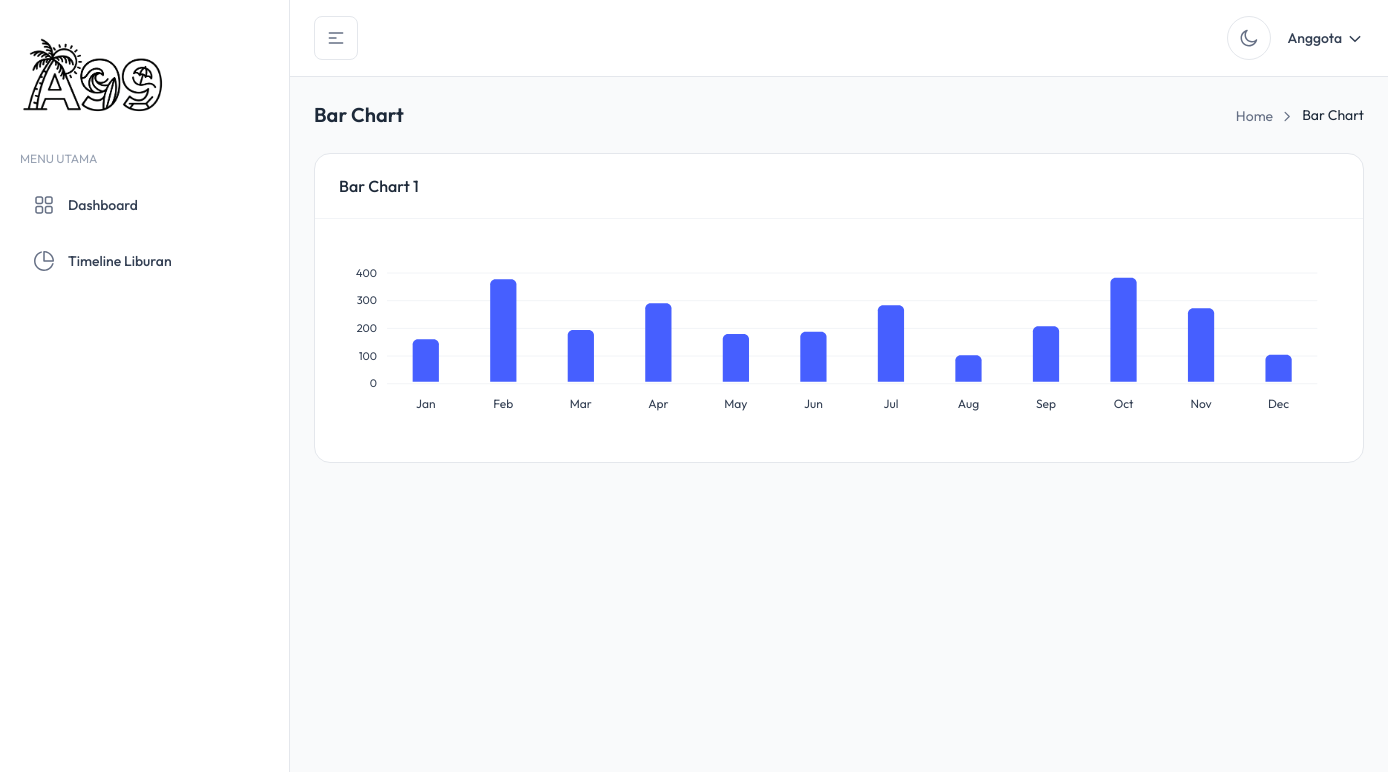
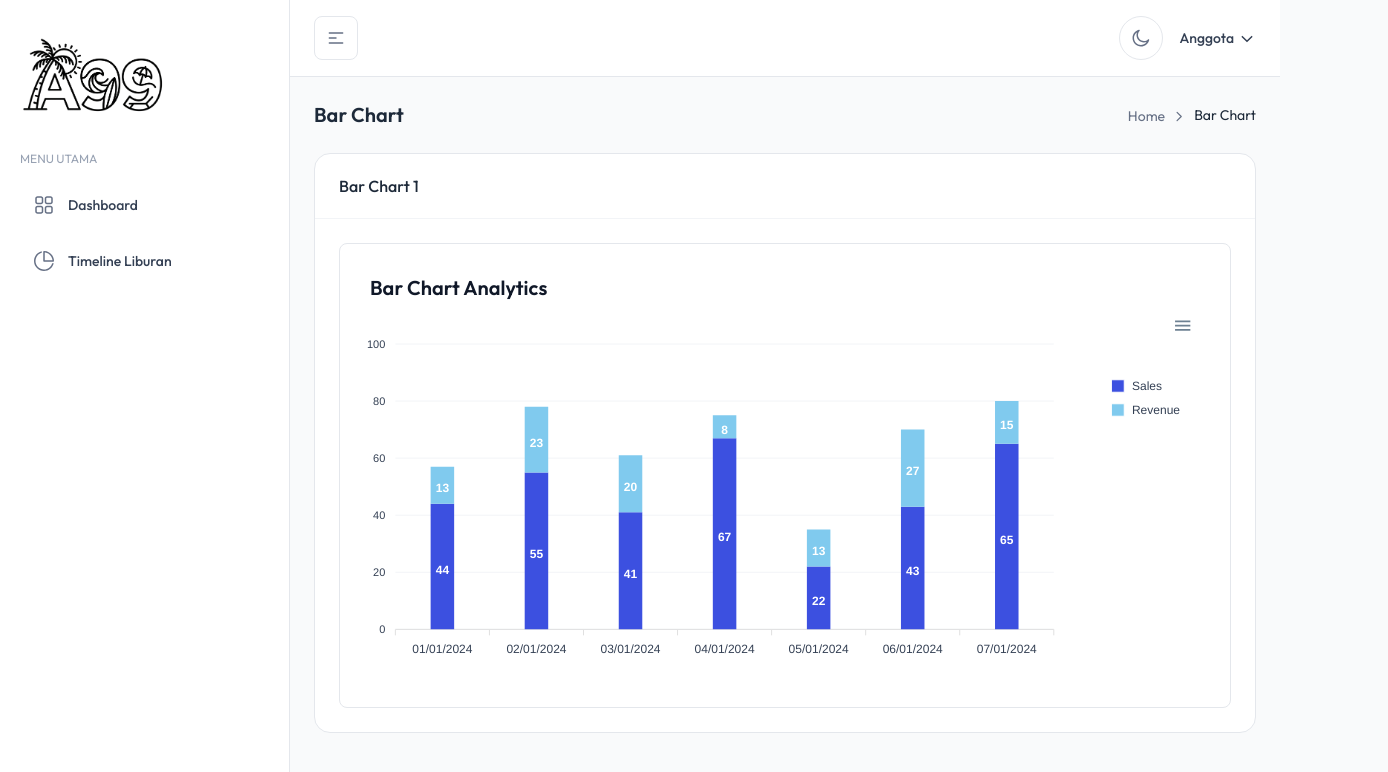
Before and after one commit to asharfrl/HolidayA99, a Next.js app: page /bar-chart in a window 1280 px wide. Shown: the top 772 px of the page, 1388 px wide, since content can reach past the window. Built offline with nearby package versions, Linux system fonts and the light colour scheme.

Commit message:
new push

```diff
--- a/next.config.ts
+++ b/next.config.ts
@@ -1,8 +1,7 @@
 import type { NextConfig } from "next";
 
 const nextConfig: NextConfig = {
-  // Matikan pemeriksaan Type dan Lint saat build produksi
-  // Ini PENTING agar deploy di Vercel tidak gagal karena error sintaks kecil
+  // Matikan pemeriksaan Type dan Lint saat build produksi untuk mencegah build gagal karena warning kecil
   eslint: {
     ignoreDuringBuilds: true,
   },
@@ -10,6 +9,7 @@ const nextConfig: NextConfig = {
     ignoreBuildErrors: true,
   },
 
+  // Konfigurasi webpack untuk SVG tetap dipertahankan
   webpack(config) {
     config.module.rules.push({
       test: /\.svg$/,
@@ -18,16 +18,7 @@ const nextConfig: NextConfig = {
     return config;
   },
 
-  experimental: {
-    turbo: {
-      rules: {
-        "*.svg": {
-          loaders: ["@svgr/webpack"],
-          as: "*.js",
-        },
-      },
-    },
-  },
+  // Hapus blok 'experimental' yang berisi 'turbo' karena menyebabkan error di versi ini
 };
 
 export default nextConfig;
--- a/src/components/charts/bar/BarChartOne.tsx
+++ b/src/components/charts/bar/BarChartOne.tsx
@@ -1,110 +1,110 @@
 "use client";
-import React from "react";
+import React, { useState } from "react";
+import { ApexOptions } from "apexcharts";
+import dynamic from "next/dynamic";
 
-import { ApexOptions } from "apexcharts";
-
-import dynamic from "next/dynamic";
-// Dynamically import the ReactApexChart component
+// PENTING: Import ReactApexChart secara dinamis dengan ssr: false
+// Ini memperbaiki error "Element type is invalid" saat build
 const ReactApexChart = dynamic(() => import("react-apexcharts"), {
   ssr: false,
 });
 
-export default function BarChartOne() {
-  const options: ApexOptions = {
-    colors: ["#465fff"],
+const BarChartOne: React.FC = () => {
+  const [series] = useState([
+    {
+      name: "Sales",
+      data: [44, 55, 41, 67, 22, 43, 65],
+    },
+    {
+      name: "Revenue",
+      data: [13, 23, 20, 8, 13, 27, 15],
+    },
+  ]);
+
+  const [options] = useState<ApexOptions>({
     chart: {
-      fontFamily: "Outfit, sans-serif",
       type: "bar",
-      height: 180,
+      height: 350,
+      stacked: true,
       toolbar: {
-        show: false,
+        show: true,
+      },
+      zoom: {
+        enabled: true,
       },
     },
+    responsive: [
+      {
+        breakpoint: 480,
+        options: {
+          legend: {
+            position: "bottom",
+            offsetX: -10,
+            offsetY: 0,
+          },
+        },
+      },
+    ],
     plotOptions: {
       bar: {
         horizontal: false,
-        columnWidth: "39%",
-        borderRadius: 5,
-        borderRadiusApplication: "end",
+        borderRadius: 0,
+        columnWidth: "25%",
+        dataLabels: {
+          total: {
+            enabled: false,
+            style: {
+              fontSize: "13px",
+              fontWeight: 900,
             },
           },
-    dataLabels: {
-      enabled: false,
         },
-    stroke: {
-      show: true,
-      width: 4,
-      colors: ["transparent"],
+      },
     },
     xaxis: {
+      type: "category",
       categories: [
-        "Jan",
-        "Feb",
-        "Mar",
-        "Apr",
-        "May",
-        "Jun",
-        "Jul",
-        "Aug",
-        "Sep",
-        "Oct",
-        "Nov",
-        "Dec",
+        "01/01/2024",
+        "02/01/2024",
+        "03/01/2024",
+        "04/01/2024",
+        "05/01/2024",
+        "06/01/2024",
+        "07/01/2024",
       ],
-      axisBorder: {
-        show: false,
-      },
-      axisTicks: {
-        show: false,
-      },
     },
     legend: {
-      show: true,
-      position: "top",
-      horizontalAlign: "left",
-      fontFamily: "Outfit",
-    },
-    yaxis: {
-      title: {
-        text: undefined,
-      },
-    },
-    grid: {
-      yaxis: {
-        lines: {
-          show: true,
-        },
-      },
+      position: "right",
+      offsetY: 40,
     },
     fill: {
       opacity: 1,
     },
+    colors: ["#3C50E0", "#80CAEE"], // Sesuaikan warna dengan tema Anda
+  });
 
-    tooltip: {
-      x: {
-        show: false,
-      },
-      y: {
-        formatter: (val: number) => `${val}`,
-      },
-    },
-  };
-  const series = [
-    {
-      name: "Sales",
-      data: [168, 385, 201, 298, 187, 195, 291, 110, 215, 390, 280, 112],
-    },
-  ];
   return (
-    <div className="max-w-full overflow-x-auto custom-scrollbar">
-      <div id="chartOne" className="min-w-[1000px]">
+    <div className="col-span-12 rounded-lg border border-stroke bg-white px-5 pb-5 pt-7.5 shadow-default dark:border-strokedark dark:bg-boxdark sm:px-7.5 xl:col-span-6">
+      <div className="mb-3 justify-between gap-4 sm:flex">
+        <div>
+          <h4 className="text-xl font-semibold text-black dark:text-white">
+            Bar Chart Analytics
+          </h4>
+        </div>
+      </div>
+
+      <div className="mb-2">
+        <div id="barChartOne" className="-ml-5">
           <ReactApexChart
             options={options}
             series={series}
             type="bar"
-          height={180}
+            height={350}
           />
         </div>
       </div>
+    </div>
   );
-}
+};
+
+export default BarChartOne;
```
Lines whose indentation alone changed are shown as unchanged.
